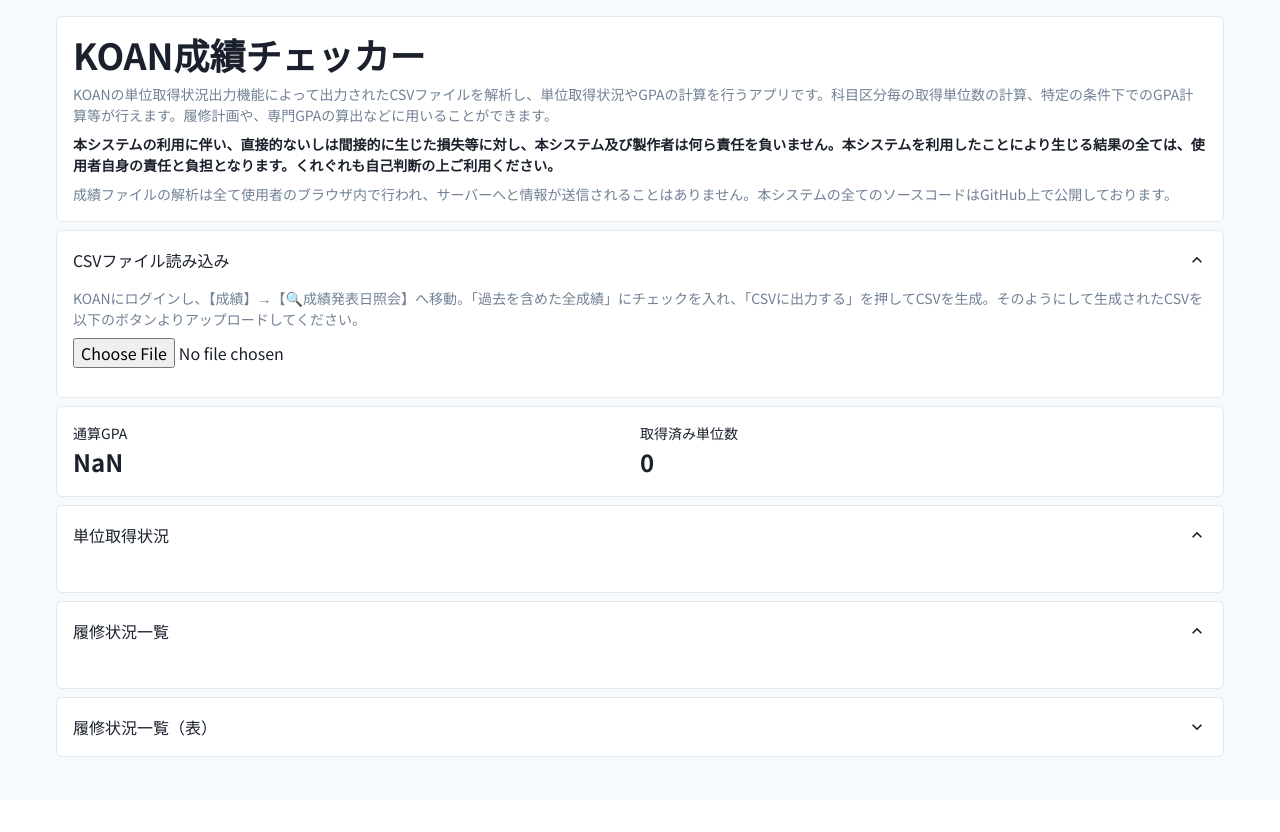
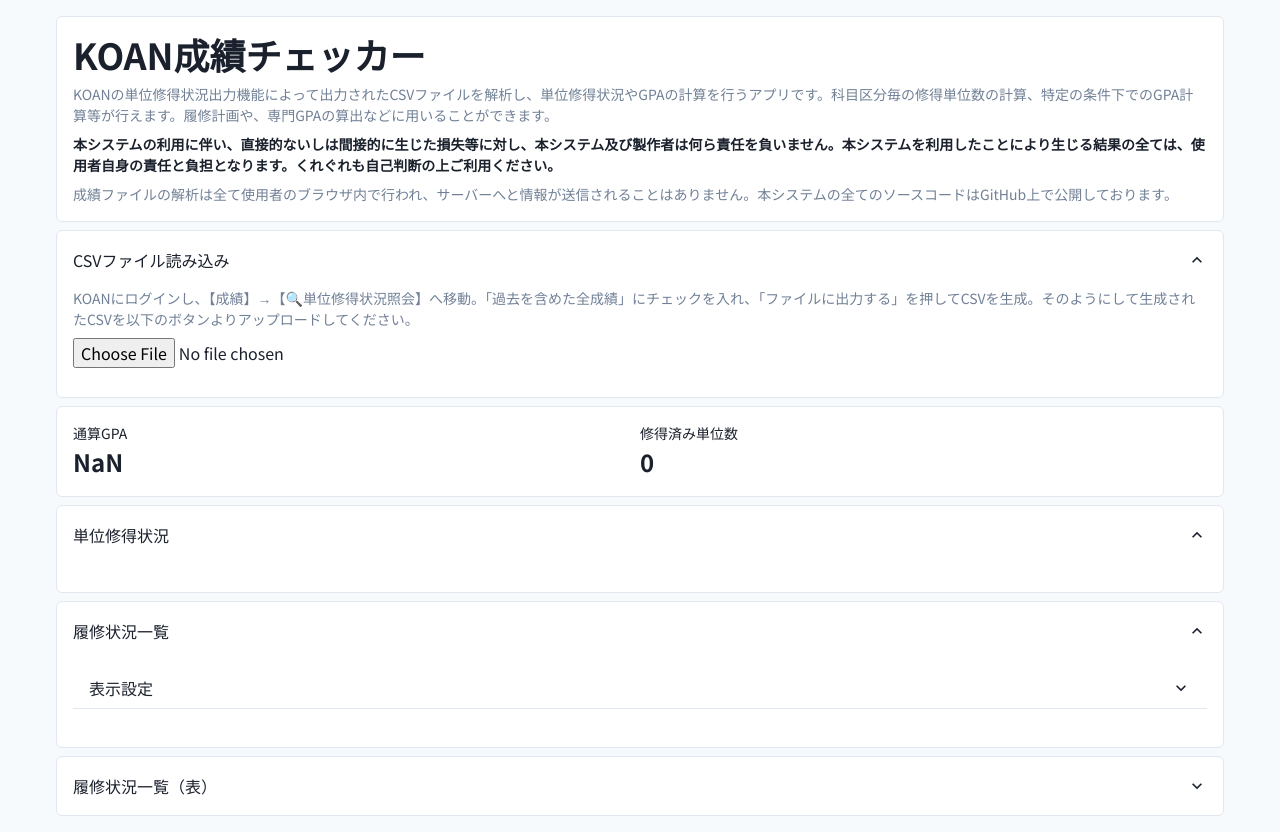
Before and after one commit to Happa8/KOAN-grade-analyzer, a React (Vite) app: page / in a window 1280 px wide. Before the commit the page ends 800 px from the top, so only its background shows below. Built offline with nearby package versions, Linux system fonts and the light colour scheme.

Commit message:
修正・ソート

```diff
--- a/src/home.tsx
+++ b/src/home.tsx
@@ -16,6 +16,11 @@
   VStack,
   Text,
   Heading,
+  Accordion,
+  AccordionItem,
+  AccordionPanel,
+  AccordionButton,
+  AccordionIcon,
 } from "@chakra-ui/react";
 import { VFC, useState, ChangeEvent, useEffect } from "react";
 import { convert, detect, Encoding } from "encoding-japanese";
@@ -47,6 +52,22 @@
 export type GradeTableArrayType = ValuesToArray<Partial<GradeTableType>>;
 
 const parseJudgeString = `"学生所属コード","学籍番号","画面指定年度","画面指定学期","No.","科目詳細区分","科目小区分","開講科目名 ","リーディングプログラム科目","知のジムナスティックス科目","単位数","修得年度","修得学期","評語","合否"`;
+
+// 四季を数字に変換
+const semesterToNumber = (semester: string): number => {
+  switch (semester) {
+    case "春学期":
+      return 1;
+    case "夏学期":
+      return 2;
+    case "秋学期":
+      return 3;
+    case "冬学期":
+      return 4;
+    default:
+      return 10;
+  }
+};
 
 const gradeToGradePoint = (grade: string): number => {
   switch (grade) {
@@ -251,7 +272,7 @@
           <VStack align={"start"}>
             <Heading>KOAN成績チェッカー</Heading>
             <Text color={"gray.500"} fontSize={"sm"}>
-              KOANの単位取得状況出力機能によって出力されたCSVファイルを解析し、単位取得状況やGPAの計算を行うアプリです。科目区分毎の取得単位数の計算、特定の条件下でのGPA計算等が行えます。履修計画や、専門GPAの算出などに用いることができます。
+              KOANの単位修得状況出力機能によって出力されたCSVファイルを解析し、単位修得状況やGPAの計算を行うアプリです。科目区分毎の修得単位数の計算、特定の条件下でのGPA計算等が行えます。履修計画や、専門GPAの算出などに用いることができます。
             </Text>
             <Text fontSize={"sm"} fontWeight="bold">
               本システムの利用に伴い、直接的ないしは間接的に生じた損失等に対し、本システム及び製作者は何ら責任を負いません。本システムを利用したことにより生じる結果の全ては、使用者自身の責任と負担となります。くれぐれも自己判断の上ご利用ください。
@@ -264,7 +285,7 @@
         <Card sectionTitle="CSVファイル読み込み">
           <VStack align={"start"}>
             <Text fontSize={"sm"} color={"gray.500"}>
-              KOANにログインし、【成績】→【🔍成績発表日照会】へ移動。「過去を含めた全成績」にチェックを入れ、「CSVに出力する」を押してCSVを生成。そのようにして生成されたCSVを以下のボタンよりアップロードしてください。
+              KOANにログインし、【成績】→【🔍単位修得状況照会】へ移動。「過去を含めた全成績」にチェックを入れ、「ファイルに出力する」を押してCSVを生成。そのようにして生成されたCSVを以下のボタンよりアップロードしてください。
             </Text>
             <input type={"file"} accept="text/csv" onChange={fileOnChange} />
           </VStack>
@@ -276,12 +297,12 @@
               <StatNumber>{calcGPA(rawData)}</StatNumber>
             </Stat>
             <Stat>
-              <StatLabel>取得済み単位数</StatLabel>
+              <StatLabel>修得済み単位数</StatLabel>
               <StatNumber>{calcCredit({ gradeData: rawData })}</StatNumber>
             </Stat>
           </StatGroup>
         </Card>
-        <Card sectionTitle="単位取得状況">
+        <Card sectionTitle="単位修得状況">
           <Center>
             <Table maxW={600} size={"sm"}>
               <Tbody>
@@ -331,13 +352,43 @@
           </Center>
         </Card>
         <Card sectionTitle="履修状況一覧">
+          <Accordion allowMultiple borderColor={"transparent"} my={2}>
+            <AccordionItem>
+              <h3>
+                <AccordionButton borderBottomWidth="1px">
+                  <Box flex={1} textAlign="left">
+                    表示設定
+                  </Box>
+                  <AccordionIcon />
+                </AccordionButton>
+              </h3>
+              <AccordionPanel>aaa</AccordionPanel>
+            </AccordionItem>
+          </Accordion>
           <SimpleGrid minChildWidth={300} spacing={4}>
             {rawData.length === 0 ? (
               <></>
             ) : (
-              rawData.map((item) => (
-                <SubjectCard gradeData={item} key={item.No} />
-              ))
+              rawData
+                .sort((a, b) => {
+                  if (a.acquireYear !== b.acquireYear) {
+                    return a.acquireYear < b.acquireYear ? -1 : 1;
+                  }
+                  if (a.acquireSemester !== b.acquireSemester) {
+                    return semesterToNumber(a.acquireSemester) <
+                      semesterToNumber(b.acquireSemester)
+                      ? -1
+                      : 1;
+                  }
+                  if (a.grade !== b.grade) {
+                    return a.grade < b.grade ? -1 : 1;
+                  }
+                  if (a.subjectGenre !== b.subjectGenre) {
+                    return a.subjectGenre < b.subjectGenre ? -1 : 1;
+                  }
+                  return 0;
+                })
+                .map((item) => <SubjectCard gradeData={item} key={item.No} />)
             )}
           </SimpleGrid>
         </Card>
```
